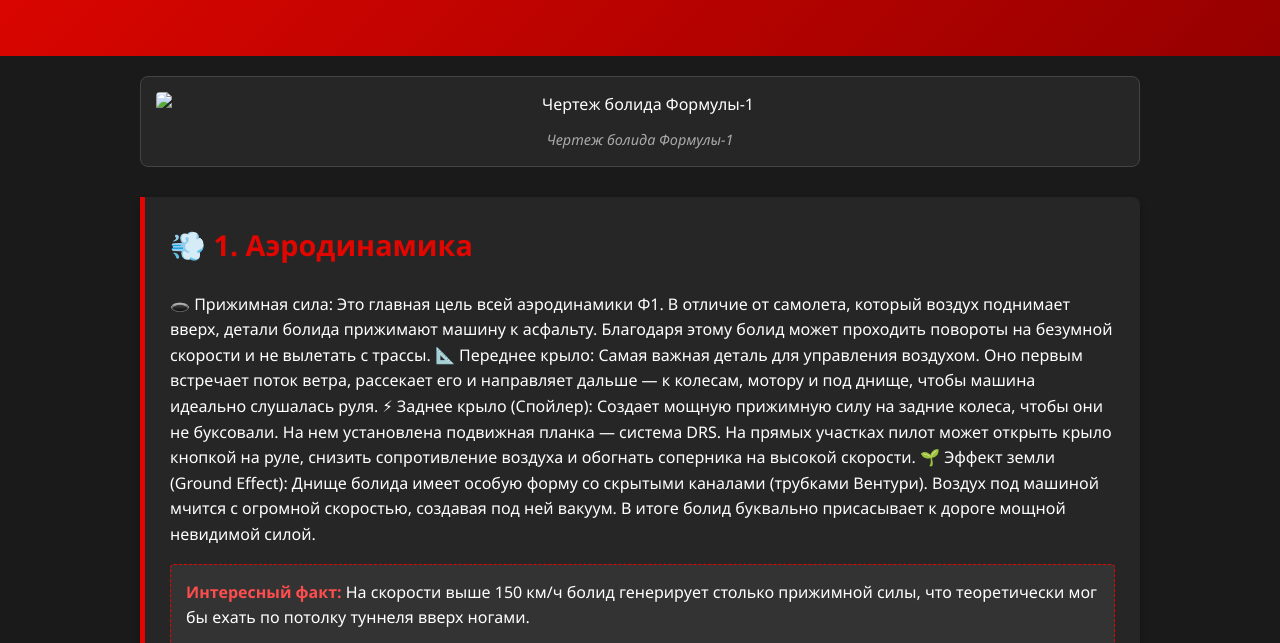
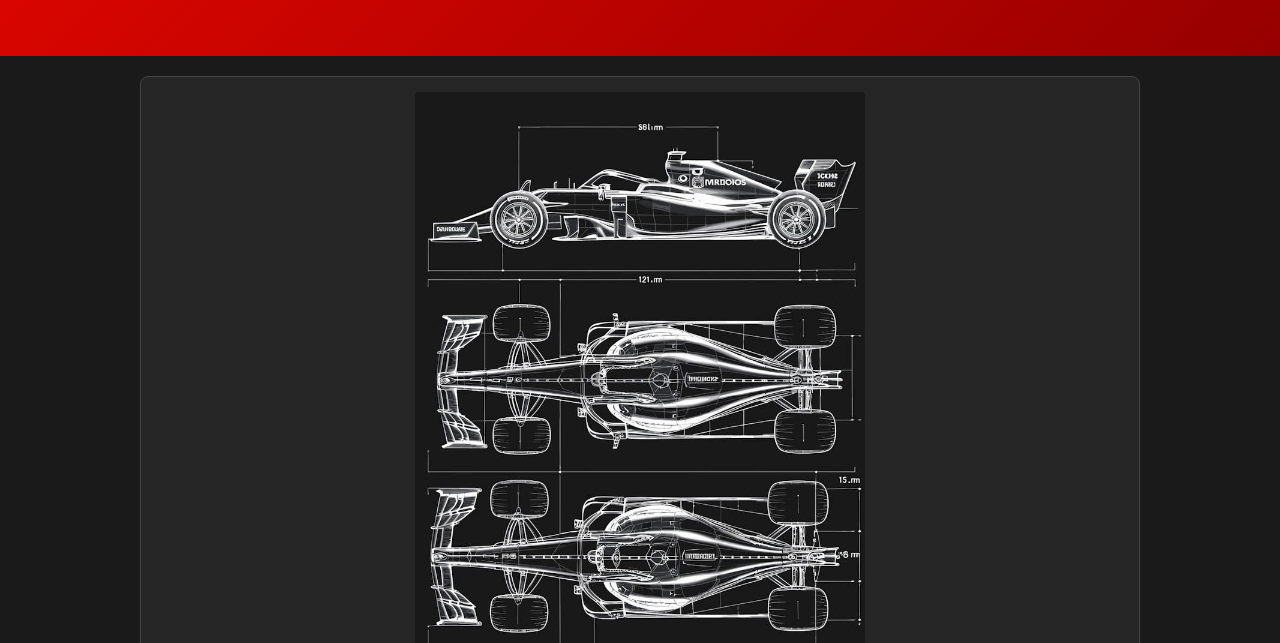
Before and after one commit to elvinpar13-cloud/about-f1.github.io, a plain HTML site: page index.html in a window 1280 px wide. Shown: the part 157-800 px from the top of the page. Drawn offline with Linux system fonts and the light colour scheme.

Commit message:
Update index.html

```diff
--- a/index.html
+++ b/index.html
@@ -118,7 +118,7 @@
 
         <!-- НАЧАЛО БЛОКА С КАРТИНКОЙ-ЧЕРТЕЖОМ -->
         <div class="main-image-block">
-            <img src="f1pic.jpg" alt="Чертеж болида Формулы-1">
+            <img src="img/f1pic.jpg" alt="Чертеж болида Формулы-1">
             <div class="image-caption">Чертеж болида Формулы-1 </div>
         </div>
         <!-- КОНЕЦ БЛОКА С КАРТИНКОЙ -->
```
